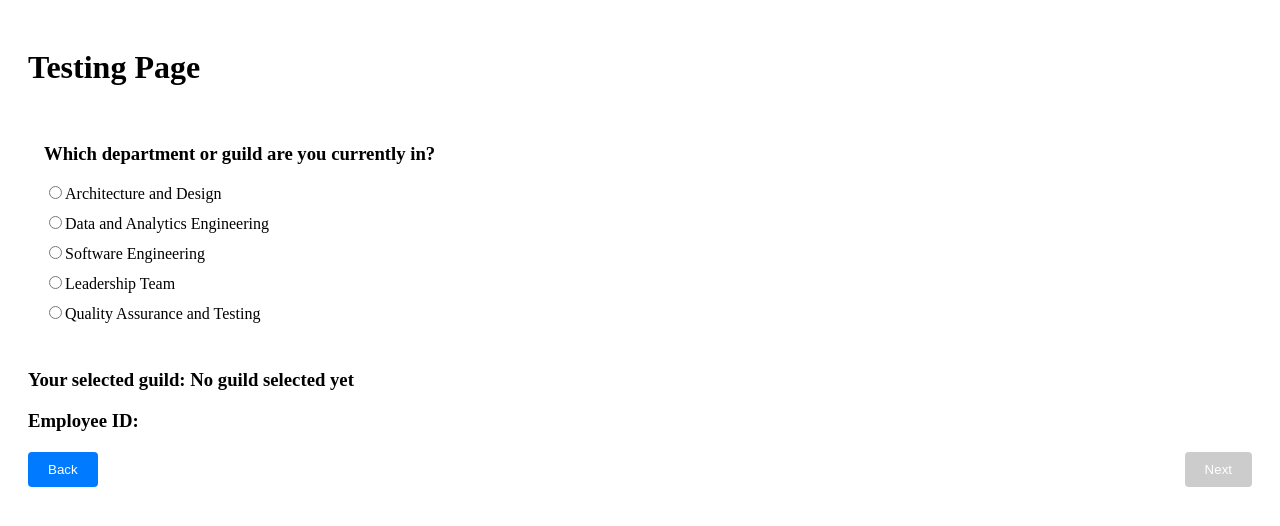
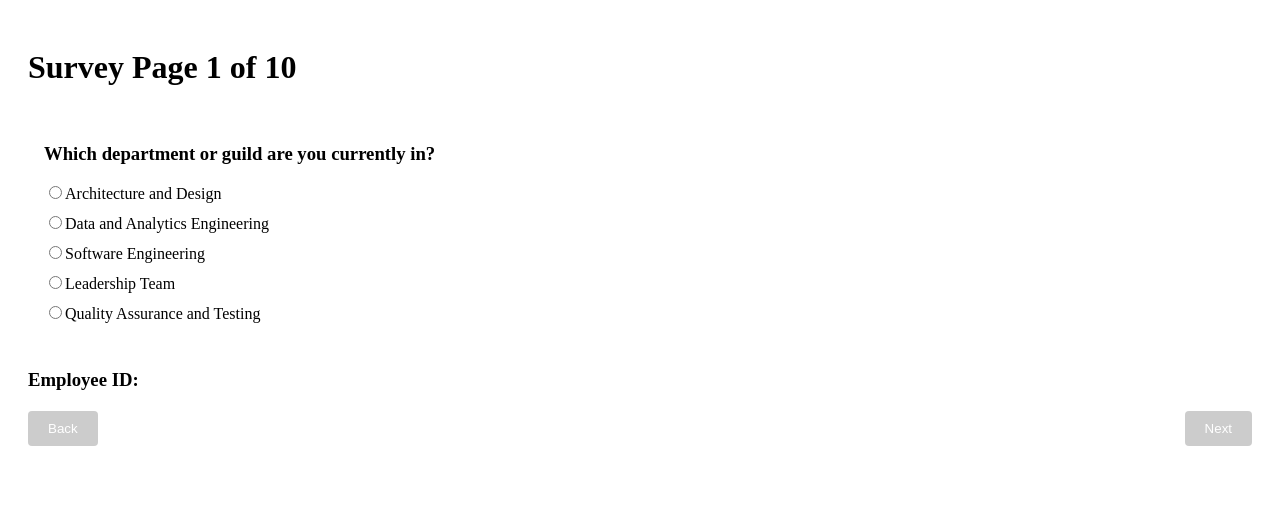
Before and after one commit to joelNd1/ENPS-EPA, a React (Create React App) app in the folder Client/: page /TestingPage in a window 1280 px wide. Shown: the top 526 px of the page. Built offline with nearby package versions, Linux system fonts and the light colour scheme.

Commit message:
updating page logistics

```diff
--- a/Client/src/components/molecules/PageNavigation/PageNavigation.tsx
+++ b/Client/src/components/molecules/PageNavigation/PageNavigation.tsx
@@ -6,23 +6,27 @@ type PageNavigationProps = {
   isBackButtonHidden?: boolean;   // Controls if the Back button is hidden
   backButtonClickHandler?: () => void; // Function to handle Back button click
   nextButtonClickHandler?: () => void; // Function to handle Next button click
-  wrapperMarginDisabled?: boolean;     // Option to disable wrapper margin
+  wrapperMarginDisabled?: boolean;
+  nextButtonText?: string;
+  backButtonText?: string;
 };
 
 export default function PageNavigation({
-  isBackButtonDisabled = true, // Default: Back button is enabled
-  isNextButtonDisabled = true,  // Default: Next button is disabled
-  isBackButtonHidden = true,   // Default: Back button is visible
-  backButtonClickHandler,       // Back button click handler
-  nextButtonClickHandler,       // Next button click handler
-  wrapperMarginDisabled = false // Default: wrapper margin is enabled
+  isBackButtonDisabled = true,
+  isNextButtonDisabled = true,
+  isBackButtonHidden = true,
+  backButtonClickHandler,
+  nextButtonClickHandler,
+  wrapperMarginDisabled = false,
+  nextButtonText = "Next",          // Default text for Next button
+  backButtonText = "Back",          // Default text for Back button
 }: PageNavigationProps) {
   return (
     <div
       data-testid="Page-Navigation"
       style={{
         display: "flex",
-        justifyContent: "space-between",
+        justifyContent: isBackButtonHidden ? "flex-end" : "space-between", // Adjust alignment based on whether the Back button is hidden
         margin: wrapperMarginDisabled ? "0" : "20px 0", // Add margin unless disabled
       }}
     >
@@ -33,25 +37,26 @@ export default function PageNavigation({
           disabled={isBackButtonDisabled} // Disable the button if isBackButtonDisabled is true
           onClick={backButtonClickHandler} // Call the back button handler on click
           style={{
-            backgroundColor: isBackButtonDisabled ? "#ccc" : "#007bff", // Disabled styling for back button
+            backgroundColor: isBackButtonDisabled ? "#ccc" : "ff4400",
             cursor: isBackButtonDisabled ? "not-allowed" : "pointer",   // Change cursor based on disabled state
             padding: "10px 20px",
             borderRadius: "4px",
             border: "none",
-            color: "#fff",
+            color: "#ffffff",
+            marginRight: "10px",
           }}
         >
-          Back
+          {backButtonText}
         </button>
       )}
 
       {/* Render the Next button */}
       <button
         data-testid="Next-Button"
-        disabled={isNextButtonDisabled} // Disable the Next button based on isNextButtonDisabled prop
-        onClick={nextButtonClickHandler} // Call the next button handler on click
+        disabled={isNextButtonDisabled}
+        onClick={nextButtonClickHandler}
         style={{
-          backgroundColor: isNextButtonDisabled ? "#ccc" : "#007bff", // Disabled styling for next button
+          backgroundColor: isNextButtonDisabled ? "#ccc" : "#ff4400", // Disabled styling for next button
           cursor: isNextButtonDisabled ? "not-allowed" : "pointer",   // Change cursor based on disabled state
           padding: "10px 20px",
           borderRadius: "4px",
@@ -59,7 +64,7 @@ export default function PageNavigation({
           color: "#fff",
         }}
       >
-        Next
+        {nextButtonText}
       </button>
     </div>
   );
--- a/Client/src/components/pages/TestingPage.tsx
+++ b/Client/src/components/pages/TestingPage.tsx
@@ -8,17 +8,94 @@ export function TestingPage() {
   const navigate = useNavigate();
   const location = useLocation();
 
-  const [selectedAnswer, setSelectedAnswer] = useState<string>('No guild selected yet');
-  const [employeeId, setEmployeeId] = useState<string>(''); // State for employee ID
+  const [answers, setAnswers] = useState<Record<string, any>>({});
+  const [employeeId, setEmployeeId] = useState<string>('');
   const [isSubmitting, setIsSubmitting] = useState<boolean>(false);
+  const [currentQuestionIndex, setCurrentQuestionIndex] = useState<number>(0); // Track current question index
 
-  // Multiple-choice options
-  const testOptions = [
-    'Architecture and Design',
-    'Data and Analytics Engineering',
-    'Software Engineering',
-    'Leadership Team',
-    'Quality Assurance and Testing',
+  // Define questions list similar to the surveyResponseSchema
+  const questions: {
+    key: string;
+    question: string;
+    questionType: 'Multiple Choice' | 'Slider';
+    options?: string[];
+    minSliderValue?: number;
+    maxSliderValue?: number;
+  }[] = [
+    {
+      key: 'roleGuild.guild',
+      question: 'Which department or guild are you currently in?',
+      questionType: 'Multiple Choice',
+      options: [
+        'Architecture and Design',
+        'Data and Analytics Engineering',
+        'Software Engineering',
+        'Leadership Team',
+        'Quality Assurance and Testing',
+      ],
+    },
+    {
+      key: 'payBandSeparation.satisfactionWithPay',
+      question: 'How satisfied are you with your pay?',
+      questionType: 'Slider',
+      minSliderValue: 1,
+      maxSliderValue: 5,
+    },
+    {
+      key: 'payBandSeparation.payReflectsEffort',
+      question: 'Does your pay reflect your effort?',
+      questionType: 'Slider',
+      minSliderValue: 1,
+      maxSliderValue: 5,
+    },
+    {
+      key: 'workLifeBalance.workLifeBalanceRating',
+      question: 'How would you rate your overall work/life balance?',
+      questionType: 'Slider',
+      minSliderValue: 1,
+      maxSliderValue: 5,
+    },
+    {
+      key: 'workLifeBalance.companySupportForBalance',
+      question: 'Does the company provide sufficient support for work/life balance?',
+      questionType: 'Slider',
+      minSliderValue: 1,
+      maxSliderValue: 5,
+    },
+    {
+      key: 'workLifeBalance.workloadManagement',
+      question: 'How effectively do you manage your workload?',
+      questionType: 'Slider',
+      minSliderValue: 1,
+      maxSliderValue: 5,
+    },
+    {
+      key: 'workLifeBalance.roleFlexibility',
+      question: 'How flexible is your role in terms of adjusting work hours?',
+      questionType: 'Slider',
+      minSliderValue: 1,
+      maxSliderValue: 5,
+    },
+    {
+      key: 'incentives.usesAXAMax',
+      question: 'Do you use AXA Max benefits?',
+      questionType: 'Multiple Choice',
+      options: ['Yes', 'No'],
+    },
+    {
+      key: 'careerDevelopment.careerDevelopmentSatisfaction',
+      question: 'How satisfied are you with the career development opportunities provided by the company?',
+      questionType: 'Slider',
+      minSliderValue: 1,
+      maxSliderValue: 5,
+    },
+    {
+      key: 'careerDevelopment.resourcesForProfessionalGrowth',
+      question: 'Are you satisfied with the resources provided for your professional growth?',
+      questionType: 'Slider',
+      minSliderValue: 1,
+      maxSliderValue: 5,
+    },
   ];
 
   // Extract employeeId from URL when the component mounts
@@ -34,73 +111,79 @@ export function TestingPage() {
     }
   }, [location]);
 
-  // Function to handle the answer change
-  const handleAnswerChange = (newAnswer: string | number) => {
-    setSelectedAnswer(newAnswer as string);
+  // Function to handle answer change for dynamic questions
+  const handleAnswerChange = (key: string, value: any) => {
+    setAnswers((prev) => ({
+      ...prev,
+      [key]: value,
+    }));
   };
 
-  // Function to handle the next button click and PUT request
-  const handleNextClick = async () => {
-    setIsSubmitting(true);  // Disable the button while the request is in progress
+  // Function to handle the next button click
+  const handleNextClick = () => {
+    if (currentQuestionIndex < questions.length - 1) {
+      setCurrentQuestionIndex(currentQuestionIndex + 1);
+    } else {
+      handleSubmit(); // If last question, submit the form
+    }
+  };
+
+  // Function to handle the back button click
+  const handleBackClick = () => {
+    if (currentQuestionIndex > 0) {
+      setCurrentQuestionIndex(currentQuestionIndex - 1);
+    } else {
+      // Optionally handle behavior when the back button is pressed on the first page
+      console.log('This is the first question.');
+    }
+  };
+
+  // Function to handle the form submission
+  const handleSubmit = async () => {
+    setIsSubmitting(true); // Disable buttons while submitting
 
     try {
-      // Make PUT request to update the guild for the employeeId
-      const response = await axios.put(`http://localhost:3001/update/${employeeId}`, {
-        roleGuild: {
-          guild: selectedAnswer // Update the guild field in roleGuild
-        }
-      });
+      // Make PUT request to update the responses for the employeeId
+      const response = await axios.put(`http://localhost:3001/update/${employeeId}`, answers);
       console.log('PUT successful:', response.data);
 
-      // Navigate to the next pagers
-      navigate(`/`);
+      // Navigate to a thank you or confirmation page
+      navigate(`/thank-you`);
     } catch (error) {
-      console.error('Error updating guild:', error);
+      console.error('Error updating survey responses:', error);
     } finally {
       setIsSubmitting(false);
     }
   };
 
-  const handleBackClick = async () => {
-    try {
-      // Send a DELETE request to the backend to remove the document by employeeId
-      const response = await axios.delete(`http://localhost:3001/delete/${employeeId}`);
-
-      console.log('Document deleted successfully:', response.data);
-         navigate(`/`);
-
-    } catch (error) {
-      console.error('Error deleting document:', error);
-    }
-
-  };
-
-  // Disable the next button if the answer is invalid or while submitting
-  const isNextButtonDisabled = selectedAnswer === 'No guild selected yet' || isSubmitting;
+  // Get the current question
+  const currentQuestion = questions[currentQuestionIndex];
+  const isNextButtonDisabled = isSubmitting || !answers[currentQuestion.key];
 
   return (
     <div style={{ padding: '20px' }}>
-      <h1>Testing Page</h1>
+      <h1>Survey Page {currentQuestionIndex + 1} of {questions.length}</h1>
 
-      {/* Question Block for Guild Selection */}
+      {/* Render the current question */}
       <QuestionPageBlock
-        question="Which department or guild are you currently in?"
-        questionType="Multiple Choice"
-        options={testOptions}
-        answer={selectedAnswer}
-        onAnswerChange={handleAnswerChange}
-        testId="Testing MultiQuestion component"
+        question={currentQuestion.question}
+        questionType={currentQuestion.questionType}
+        options={currentQuestion.options}
+        minSliderValue={currentQuestion.minSliderValue}
+        maxSliderValue={currentQuestion.maxSliderValue}
+        answer={answers[currentQuestion.key]}
+        onAnswerChange={(value) => handleAnswerChange(currentQuestion.key, value)}
+        testId={`question-${currentQuestionIndex}`}
       />
 
-      {/* Display the selected answers */}
+      {/* Display the employee ID */}
       <div style={{ marginTop: '20px' }}>
-        <h3>Your selected guild: {selectedAnswer || 'No guild selected yet'}</h3>
-        <h3>Employee ID: {employeeId}</h3> {/* Display the employee ID */}
+        <h3>Employee ID: {employeeId}</h3>
       </div>
 
       {/* Page Navigation */}
       <PageNavigation
-        isBackButtonDisabled={false}
+        isBackButtonDisabled={currentQuestionIndex === 0}
         isNextButtonDisabled={isNextButtonDisabled}
         isBackButtonHidden={false}
         nextButtonClickHandler={handleNextClick}
@@ -109,3 +192,5 @@ export function TestingPage() {
     </div>
   );
 }
+
+export default TestingPage;
```
